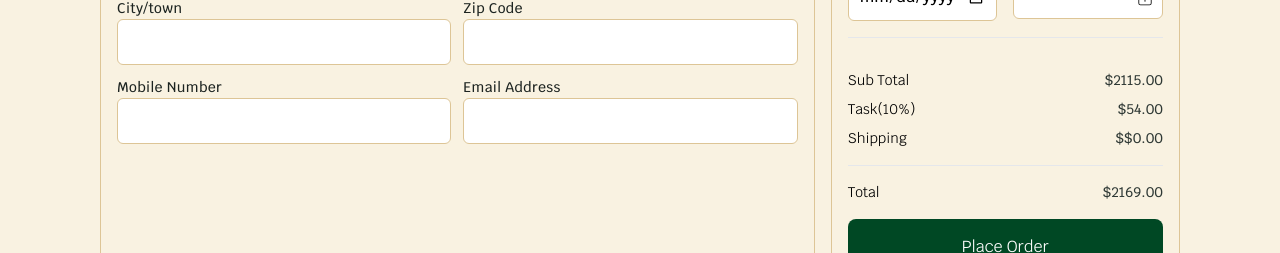
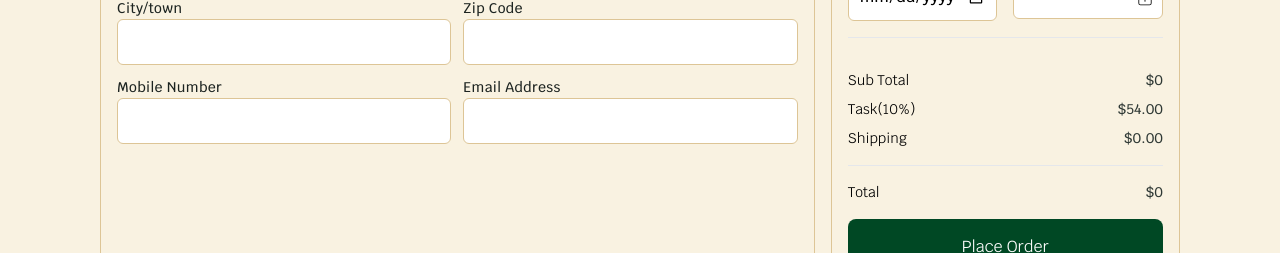
Before and after one commit to Ralpmike/hng-stage-task, a React (Vite) app: page /checkout in a window 1280 px wide. Shown: the part 674-927 px from the top of the page. Built offline with nearby package versions, Linux system fonts and the light colour scheme.

Commit message:
fixed total cost in cart and product details page

```diff
--- a/src/components/NavBar.jsx
+++ b/src/components/NavBar.jsx
@@ -10,14 +10,18 @@ import { GoTrash } from "react-icons/go";
 import { RxCross2 } from "react-icons/rx";
 import { CiSquarePlus } from "react-icons/ci";
 import { useStore } from "../store";
+import { useCartStore } from "../store";
 
 export default function NavBar({ onHandleToggleCart, showCart }) {
   const [menuOpen, setMenuOpen] = useState(false);
   const navigate = useNavigate();
 
+  const setTotalCost = useCartStore((state) => state.setTotalCost);
+
   const handleRedirect = () => {
     navigate("/checkout");
     onHandleToggleCart();
+    setTotalCost(totalPrice);
   };
 
   const toggleMenu = () => {
@@ -29,10 +33,17 @@ export default function NavBar({ onHandleToggleCart, showCart }) {
   const totalPrice = cartProducts.reduce(
     (acc, product) =>
       acc +
-      (parseFloat(product.current_price[0]?.NGN) || 0) *
+      (product?.current_price[0]
+        ? parseFloat(product.current_price[0]?.NGN) || 0
+        : parseFloat(product?.current_price) || 0) *
         (product.quantity || 0),
     0
   );
+  // {
+  //   product?.current_price[0]
+  //     ? parseFloat(product.current_price[0]?.NGN) || 0
+  //     : parseFloat(product?.current_price) || 0;
+  // }
 
   return (
     <nav className=" mb-[20px] bg-defaultbg-color border-[#DDC596] px-4 md:px-8 md:gap-5 h-[80px] border-b-[.0625rem]    flex justify-evenly items-center sticky top-0 z-30 ">
--- a/src/routes/CheckoutPage.jsx
+++ b/src/routes/CheckoutPage.jsx
@@ -3,9 +3,11 @@ import { NavLink } from "react-router-dom";
 import { useStore } from "../store";
 import { MdOutlineDateRange } from "react-icons/md";
 import { CiLock } from "react-icons/ci";
+import { useCartStore } from "../store";
 
 export default function CheckoutPage() {
   const cartProducts = useStore((state) => state.cartProducts);
+  const totalCost = useCartStore((state) => state.totalCost);
 
   return (
     <div className="px-6 md:px-12 xl:px-[100px] mt-10 flex flex-col gap-4 font-krub-font">
@@ -126,7 +128,7 @@ export default function CheckoutPage() {
               <div className="flex justify-between items-center">
                 <p className="font-normal text-[14px]">Sub Total</p>
                 <p className="font-medium text-[14px] text-[#2F3935]">
-                  $2115.00
+                  ${totalCost}
                 </p>
               </div>
               <div className="flex justify-between items-center ">
@@ -135,12 +137,14 @@ export default function CheckoutPage() {
               </div>
               <div className="flex justify-between items-center">
                 <p className="font-normal text-[14px]">Shipping</p>
-                <p className="font-medium text-[14px] text-[#2F3935]">$$0.00</p>
+                <p className="font-medium text-[14px] text-[#2F3935]">$0.00</p>
               </div>
             </div>
             <div className="flex justify-between items-center">
               <p className="font-normal text-[14px]">Total</p>
-              <p className="font-medium text-[14px] text-[#2F3935]">$2169.00</p>
+              <p className="font-medium text-[14px] text-[#2F3935]">
+                ${totalCost}
+              </p>
             </div>
             <button className="button-secondary text-white w-full">
               Place Order
--- a/src/store.js
+++ b/src/store.js
@@ -32,3 +32,14 @@ export const useStore = create((set) => ({
   })),
 
 }));
+
+
+
+
+
+export const useCartStore = create((set) => ({
+  totalCost: 0,
+  setTotalCost: (cost) => set((state) => {
+    return { totalCost: state.totalCost + cost };
+  })
+}))
```
